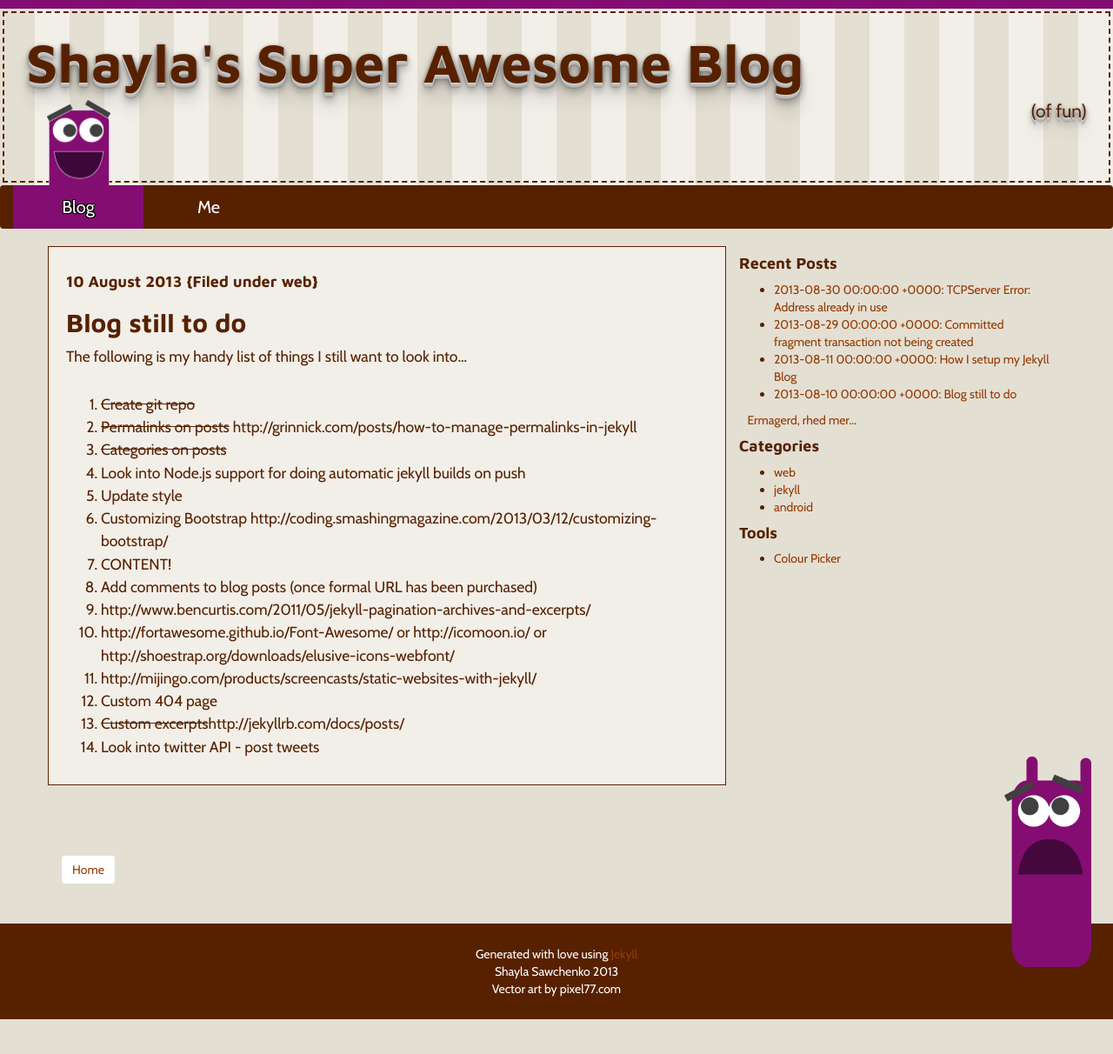
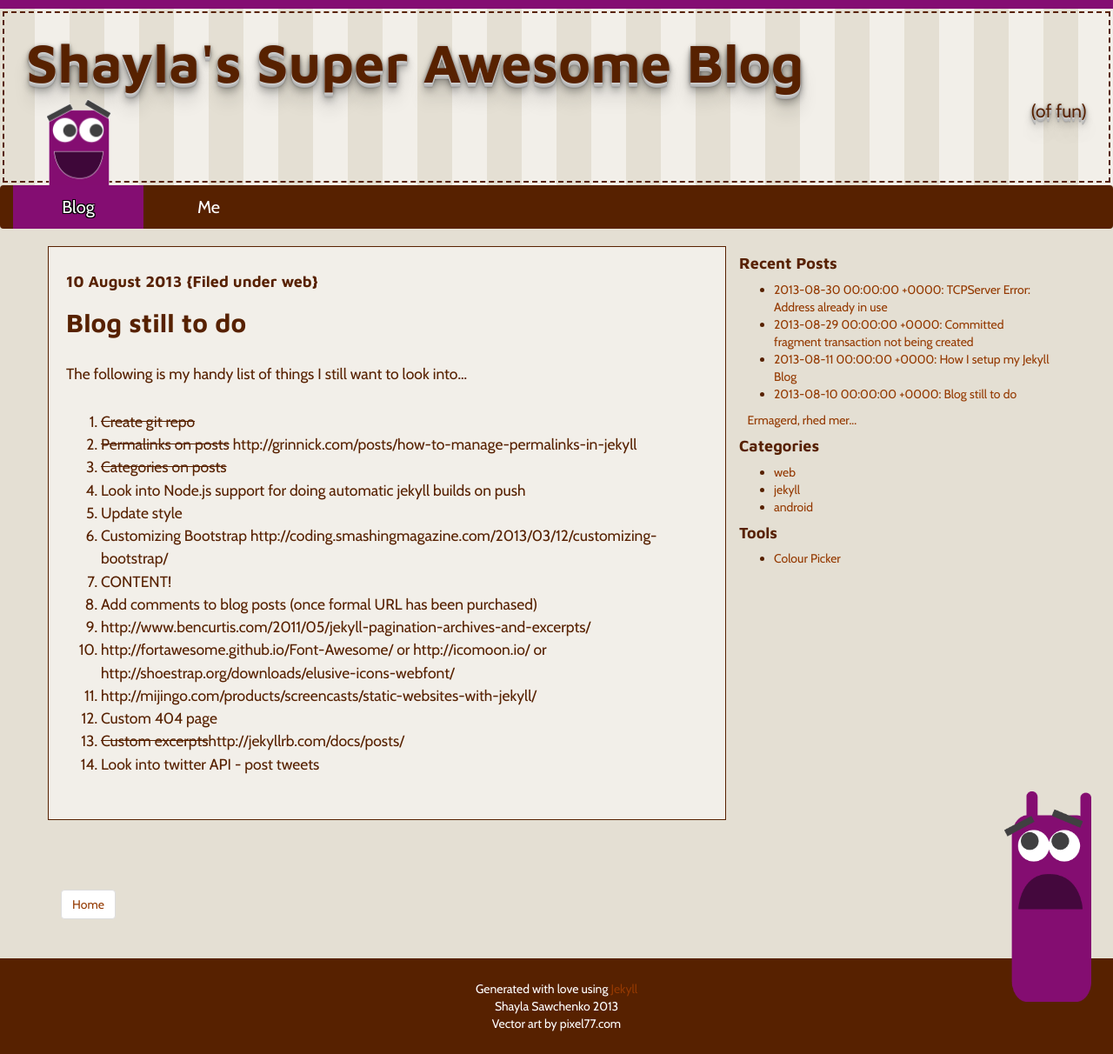
Before and after one commit to ssawchenko/jekyllblog, a Jekyll site: the page built from _posts/2013-08-10-Blog-To-Do.md, in a window 1280 px wide. Shown: the whole page at 87% size. Built offline with Jekyll 4.4.1, drawn with Linux system fonts in a browser that asks for light colours; some web fonts are replaced; Markdown is read by kramdown in place of the engine named in the settings; before the commit the page ends 1172 px from its top, so only the background shows below that.

Commit message:
Fixed spacing issues

```diff
--- a/_layouts/category_index.html
+++ b/_layouts/category_index.html
@@ -3,8 +3,11 @@
 ---
 
 <h1 class="category">{{ page.title }}</h1>
+<br />
 <ul class="posts">
 {% for post in site.categories[page.category] %}
-    <h4><div>{{ post.date | date_to_html_string }}: <a href="{{ post.url }}">{{ post.title }}</a></div></h2>
+    <li>
+    	{{ post.date | date_to_html_string }}: <a href="{{ post.url }}">{{ post.title }}</a>
+    </li>
 {% endfor %}
 </ul>
--- a/_layouts/post.html
+++ b/_layouts/post.html
@@ -4,8 +4,7 @@
   <div class="col-md-8 post-preview">
     <h4>{{ page.date | date_to_long_string }} {<span class="categories">Filed under {{ page.categories | category_links }}</span>}</h4>
     <h2>{{ page.title }}</h2>
-
-    {{ content }}
+    <p>{{ content }}</p>
   </div>
   <div class="col-md-4">
     {% include sidebar.html %}
```
